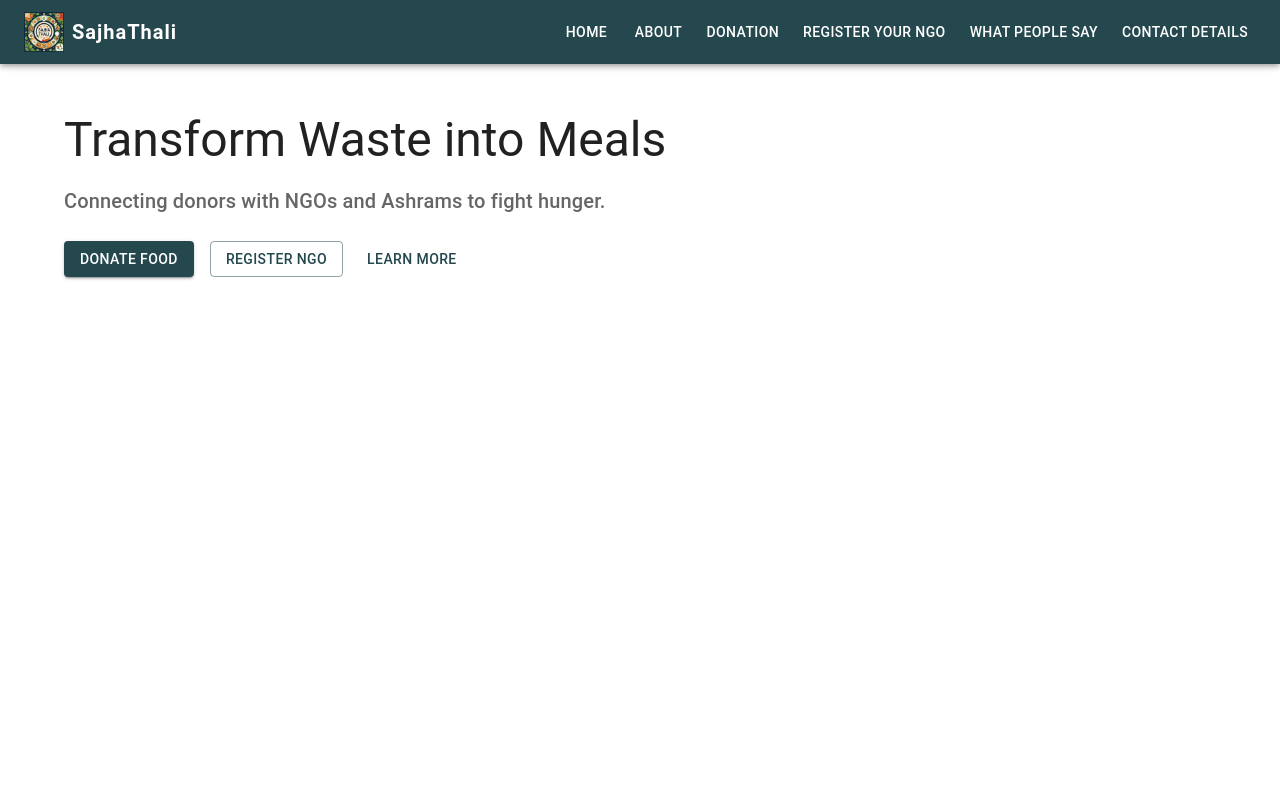
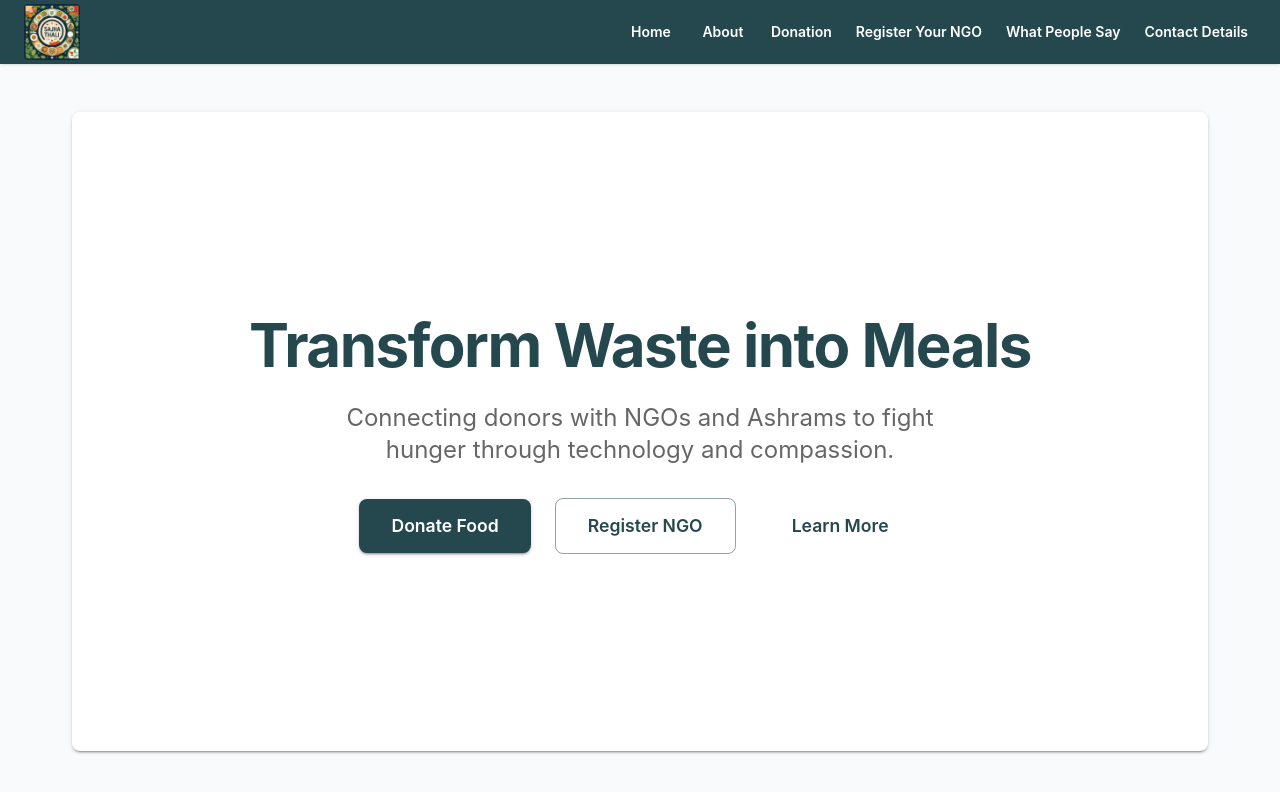
Before and after one commit to sajhathali/sothali, a Next.js app: page / in a window 1280 px wide. Shown: the top 792 px of the page. Built offline with nearby package versions, Linux system fonts and the light colour scheme.

Commit message:
feat: professional layout with 16:9 container, logo-only navbar, enhanced theme

```diff
--- a/src/app/page.tsx
+++ b/src/app/page.tsx
@@ -1,19 +1,46 @@
-import { Container, Typography, Button, Stack } from "@mui/material";
+import { Typography, Button, Stack, Box } from "@mui/material";
+import MainContainer from "@/components/MainContainer";
 
 export default function Home() {
   return (
-    <Container sx={{ py: 6 }}>
-      <Typography variant="h3" gutterBottom>
-        Transform Waste into Meals
-      </Typography>
-      <Typography variant="h6" color="text.secondary">
-        Connecting donors with NGOs and Ashrams to fight hunger.
-      </Typography>
-      <Stack direction={{ xs: "column", sm: "row" }} spacing={2} sx={{ mt: 3 }}>
-        <Button href="/donation" variant="contained" color="primary">Donate Food</Button>
-        <Button href="/register-ngo" variant="outlined" color="primary">Register NGO</Button>
-        <Button href="/about" variant="text">Learn More</Button>
-      </Stack>
-    </Container>
+    <MainContainer>
+      <Box sx={{ textAlign: "center", flex: 1, display: "flex", flexDirection: "column", justifyContent: "center" }}>
+        <Typography variant="h2" gutterBottom sx={{ fontWeight: 700, color: "primary.main" }}>
+          Transform Waste into Meals
+        </Typography>
+        <Typography variant="h5" color="text.secondary" sx={{ mb: 4, maxWidth: 600, mx: "auto" }}>
+          Connecting donors with NGOs and Ashrams to fight hunger through technology and compassion.
+        </Typography>
+        <Stack direction={{ xs: "column", sm: "row" }} spacing={3} sx={{ justifyContent: "center", alignItems: "center" }}>
+          <Button
+            href="/donation"
+            variant="contained"
+            color="primary"
+            size="large"
+            sx={{ px: 4, py: 1.5, fontSize: "1.1rem" }}
+          >
+            Donate Food
+          </Button>
+          <Button
+            href="/register-ngo"
+            variant="outlined"
+            color="primary"
+            size="large"
+            sx={{ px: 4, py: 1.5, fontSize: "1.1rem" }}
+          >
+            Register NGO
+          </Button>
+          <Button
+            href="/about"
+            variant="text"
+            color="primary"
+            size="large"
+            sx={{ px: 4, py: 1.5, fontSize: "1.1rem" }}
+          >
+            Learn More
+          </Button>
+        </Stack>
+      </Box>
+    </MainContainer>
   );
 }
--- /dev/null
+++ b/src/components/MainContainer.tsx
@@ -0,0 +1,42 @@
+"use client";
+import { Container, Box } from "@mui/material";
+import { ReactNode } from "react";
+
+interface MainContainerProps {
+  children: ReactNode;
+  maxWidth?: "sm" | "md" | "lg" | "xl";
+}
+
+export default function MainContainer({ children, maxWidth = "lg" }: MainContainerProps) {
+  return (
+    <Container
+      maxWidth={maxWidth}
+      sx={{
+        py: { xs: 4, md: 6 },
+        px: { xs: 2, md: 4 },
+        minHeight: "calc(100vh - 64px)",
+        display: "flex",
+        flexDirection: "column",
+        justifyContent: "flex-start",
+      }}
+    >
+      <Box
+        sx={{
+          width: "100%",
+          maxWidth: { xs: "100%", md: "1200px" },
+          mx: "auto",
+          aspectRatio: { xs: "auto", md: "16/9" },
+          display: "flex",
+          flexDirection: "column",
+          bgcolor: "background.paper",
+          borderRadius: { xs: 0, md: 2 },
+          boxShadow: { xs: 0, md: 2 },
+          p: { xs: 2, md: 4 },
+          overflow: "auto",
+        }}
+      >
+        {children}
+      </Box>
+    </Container>
+  );
+}
--- a/src/components/Navbar.tsx
+++ b/src/components/Navbar.tsx
@@ -19,17 +19,14 @@ export default function Navbar() {
   return (
     <AppBar position="fixed" color="primary">
       <Toolbar sx={{ display: "flex", justifyContent: "space-between" }}>
-        <Box component={Link} href="/" sx={{ display: "flex", alignItems: "center", textDecoration: "none", color: "inherit" }}>
+        <Box component={Link} href="/" sx={{ display: "flex", alignItems: "center", textDecoration: "none" }}>
           <Image
             src="/images/logo.png"
-            alt="SajhaThali Logo"
-            width={40}
-            height={40}
-            style={{ marginRight: 8 }}
+            alt="SajhaThali"
+            width={56}
+            height={56}
+            style={{ borderRadius: 4 }}
           />
-          <Typography variant="h6" sx={{ fontWeight: 700, letterSpacing: 1 }}>
-            SajhaThali
-          </Typography>
         </Box>
 
         <Box sx={{ display: { xs: "none", md: "flex" }, gap: 1 }}>
--- a/src/components/ThemeRegistry.tsx
+++ b/src/components/ThemeRegistry.tsx
@@ -7,6 +7,42 @@ const theme = createTheme({
     mode: "light",
     primary: { main: "#24484E" },
     secondary: { main: "#f57c00" },
+    background: {
+      default: "#f8fafc",
+      paper: "#ffffff",
+    },
+  },
+  typography: {
+    fontFamily: '"Inter", "Roboto", "Helvetica", "Arial", sans-serif',
+    h2: {
+      fontWeight: 700,
+      letterSpacing: "-0.025em",
+    },
+    h3: {
+      fontWeight: 600,
+      letterSpacing: "-0.025em",
+    },
+    h4: {
+      fontWeight: 600,
+    },
+  },
+  components: {
+    MuiButton: {
+      styleOverrides: {
+        root: {
+          textTransform: "none",
+          fontWeight: 600,
+          borderRadius: 8,
+        },
+      },
+    },
+    MuiPaper: {
+      styleOverrides: {
+        root: {
+          boxShadow: "0 1px 3px 0 rgb(0 0 0 / 0.1), 0 1px 2px -1px rgb(0 0 0 / 0.1)",
+        },
+      },
+    },
   },
 });
 
```
Also changed, not shown: src/app/about/page.tsx (+4 -3 lines).
